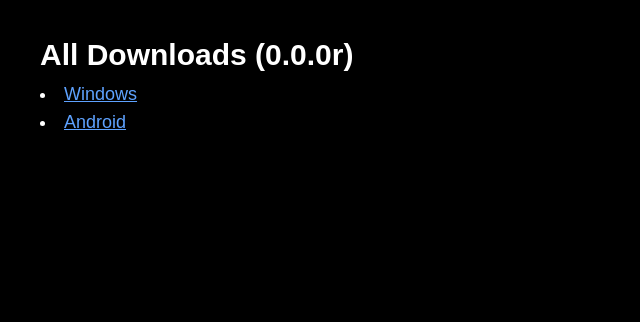
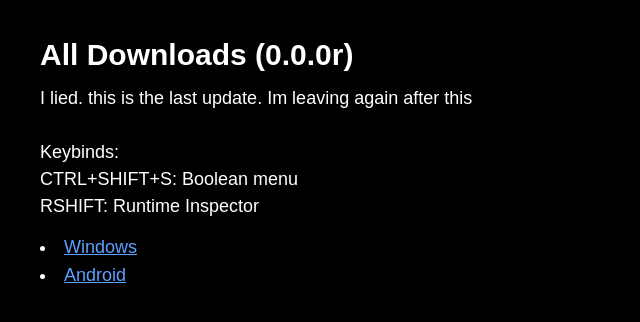
Before and after one commit to sqdldev/rolling-sky-remake, a plain HTML site: page download/automatic/index.html in a window 1280 px wide. Shown: the whole page, without its empty margins (0-640 px from the left). Drawn offline with Linux system fonts and the light colour scheme.

Commit message:
Update index.html

```diff
--- a/download/automatic/index.html
+++ b/download/automatic/index.html
@@ -75,7 +75,7 @@
 				if (!urlParams.get('all') && url.startsWith('http')) {
 					window.location.href = url;
 				} else {
-					document.body.innerHTML = '<span id="title">All Downloads (' + f.latest + 'r)</span><ul>' + f.latestUrl.map((e, i) => {
+					document.body.innerHTML = '<span id="title">All Downloads (' + f.latest + 'r)</span><p style="white-space: pre-wrap;line-height: 1.5;margin-bottom: 1em;">I lied. this is the last update. Im leaving again after this<br/><br/>Keybinds:<br/>CTRL+SHIFT+S: Boolean menu<br/>RSHIFT: Runtime Inspector</p><ul>' + f.latestUrl.map((e, i) => {
 						if (e.startsWith('http')) {
 							return '<li><a target="_blank" href="' + e + '">' + Object.keys(OSType)[i] + '</a></li>';
 						} else {
```
